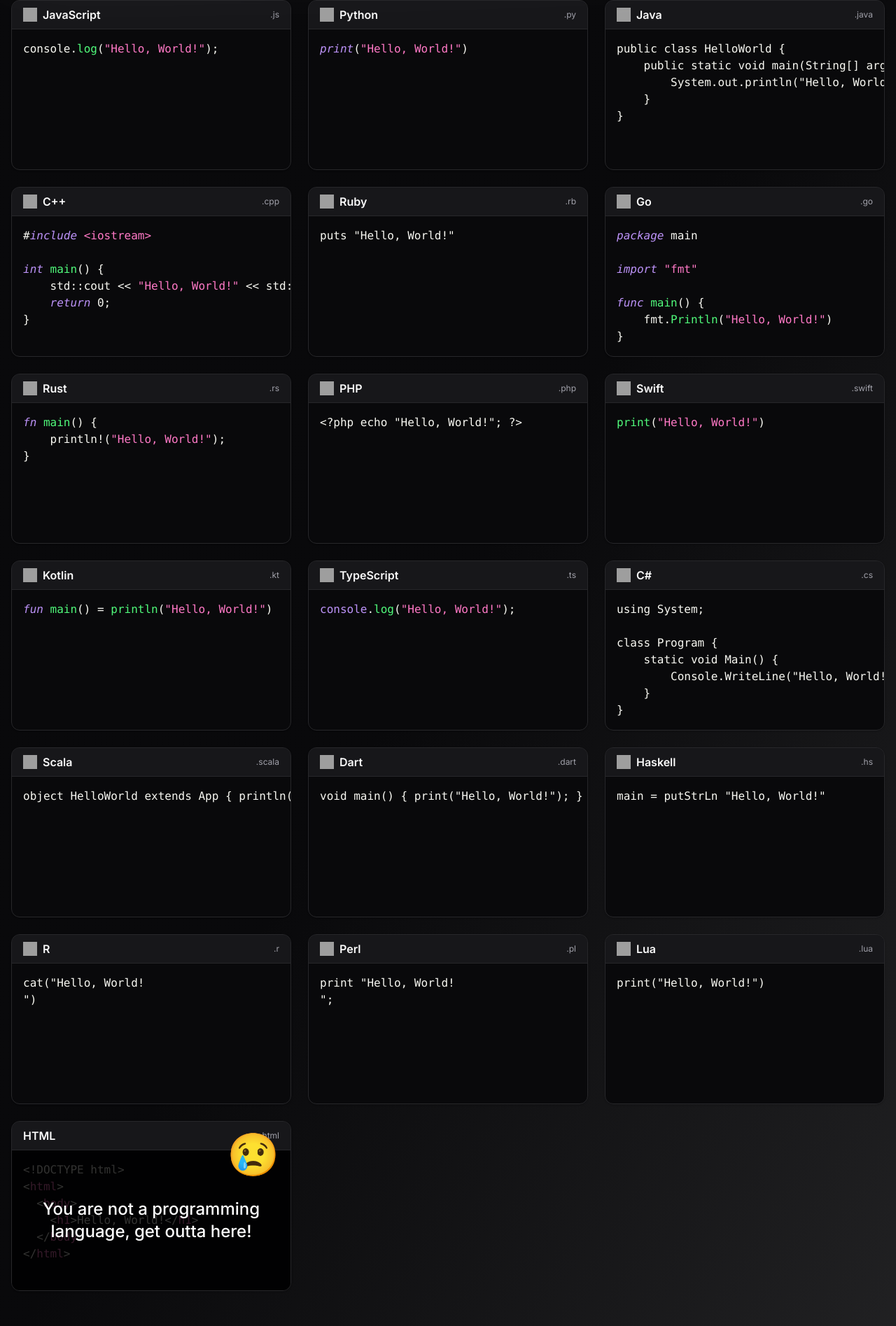
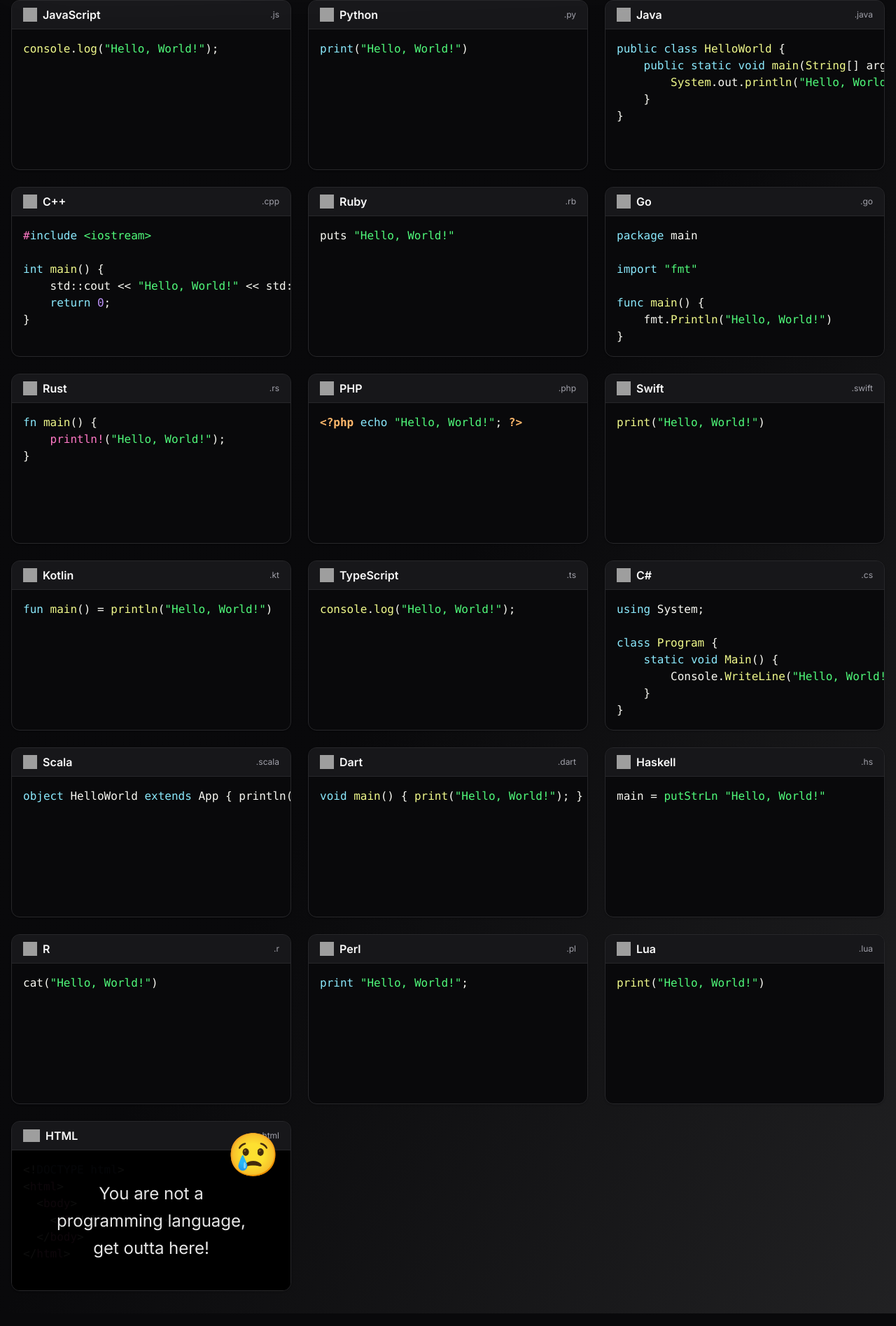
Before and after one commit to essjaykay755/everyhelloworldever, a Next.js app: page / in a window 1280 px wide. Shown: the part 184-2079 px from the top of the page at 70% size. Built offline with nearby package versions, Linux system fonts and the light colour scheme; grey boxes are pictures that could not be loaded.

Commit message:
Added react-syntax-highlighter for code highlighting, updated layout to include a footer, and made various adjustments to styles and components. Removed unused prism-react-renderer and updated font manifest for new fonts.

```diff
--- a/app/layout.tsx
+++ b/app/layout.tsx
@@ -1,6 +1,8 @@
 import type { Metadata } from 'next'
 import { Inter } from 'next/font/google'
 import './globals.css'
+import { League_Spartan } from 'next/font/google'
+import { Footer } from '@/components/footer'
 
 const inter = Inter({ subsets: ['latin'] })
 
@@ -16,7 +18,12 @@ export default function RootLayout({
 }) {
   return (
     <html lang="en" className="dark">
-      <body className={inter.className}>{children}</body>
+      <body className={inter.className}>
+        <main>
+          {children}
+        </main>
+        <Footer />
+      </body>
     </html>
   )
 }
--- a/app/page.tsx
+++ b/app/page.tsx
@@ -17,9 +17,6 @@ export default function HomePage() {
           </p>
         </header>
         <HelloWorldGrid />
-        <footer className="mt-12 text-center text-sm text-primary-foreground/80">
-          An <Link href="https://essjayKay.dev" className="text-primary hover:text-primary/80 transition-colors underline font-medium" target="_blank" rel="noopener noreferrer">EssJayKay.dev</Link> Creation
-        </footer>
       </main>
     </div>
   )
--- a/components/code-block.tsx
+++ b/components/code-block.tsx
@@ -2,7 +2,8 @@
 
 import { Check, Copy } from 'lucide-react'
 import { useState } from 'react'
-import { Highlight, themes } from 'prism-react-renderer'
+import { Prism as SyntaxHighlighter } from 'react-syntax-highlighter'
+import { dracula } from 'react-syntax-highlighter/dist/cjs/styles/prism'
 
 import { Button } from '@/components/ui/button'
 
@@ -11,7 +12,7 @@ interface CodeBlockProps {
   extension: string
 }
 
-// Map file extensions to Prism language identifiers
+// Map file extensions to language identifiers
 const languageMap: { [key: string]: string } = {
   java: 'java',
   rs: 'rust',
@@ -30,7 +31,15 @@ const languageMap: { [key: string]: string } = {
   hs: 'haskell',
   r: 'r',
   pl: 'perl',
-  lua: 'lua'
+  lua: 'lua',
+  html: 'html',
+  css: 'css',
+  sh: 'bash',
+  yml: 'yaml',
+  json: 'json',
+  md: 'markdown',
+  sql: 'sql',
+  xml: 'xml'
 }
 
 export function CodeBlock({ code, extension }: CodeBlockProps) {
@@ -44,26 +53,19 @@ export function CodeBlock({ code, extension }: CodeBlockProps) {
 
   return (
     <div className="relative group min-h-[200px]">
-      <Highlight
-        theme={themes.dracula}
-        code={code.trim()}
+      <SyntaxHighlighter
         language={languageMap[extension] || extension}
+        style={dracula}
+        customStyle={{
+          margin: 0,
+          padding: '1rem',
+          background: 'transparent',
+          minHeight: '200px'
+        }}
+        wrapLongLines={true}
       >
-        {({ style, tokens, getLineProps, getTokenProps }) => (
-          <pre
-            className="p-4 overflow-x-auto h-full"
-            style={{ ...style, background: 'transparent' }}
-          >
-            {tokens.map((line, i) => (
-              <div key={i} {...getLineProps({ line })}>
-                {line.map((token, key) => (
-                  <span key={key} {...getTokenProps({ token })} />
-                ))}
-              </div>
-            ))}
-          </pre>
-        )}
-      </Highlight>
+        {code.trim()}
+      </SyntaxHighlighter>
       <Button
         size="icon"
         variant="secondary"
--- /dev/null
+++ b/components/footer.tsx
@@ -0,0 +1,18 @@
+import { League_Spartan } from 'next/font/google'
+
+const leagueSpartan = League_Spartan({ subsets: ['latin'] })
+
+export function Footer() {
+  return (
+    <footer className="py-6 text-center text-sm text-muted-foreground">
+      <p className="flex items-center justify-center gap-1.5">
+        An{' '}
+        <span className={`${leagueSpartan.className} font-bold text-xl text-foreground`}>
+          EssJayKay
+          <span className="text-base">.dev</span>
+        </span>{' '}
+        Product
+      </p>
+    </footer>
+  )
+}
--- a/components/hello-world-grid.tsx
+++ b/components/hello-world-grid.tsx
@@ -146,14 +146,14 @@ class Program {
   {
     language: "R",
     extension: "r",
-    code: 'cat("Hello, World!\n")',
+    code: 'cat("Hello, World!")',
     icon: "https://cdn.jsdelivr.net/gh/devicons/devicon/icons/r/r-original.svg",
     gradient: "from-blue-500/20 via-blue-500/10 to-blue-500/5"
   },
   {
     language: "Perl",
     extension: "pl",
-    code: 'print "Hello, World!\n";',
+    code: 'print "Hello, World!";',
     icon: "https://cdn.jsdelivr.net/gh/devicons/devicon/icons/perl/perl-original.svg",
     gradient: "from-purple-500/20 via-purple-500/10 to-purple-500/5"
   },
--- a/components/html-card.tsx
+++ b/components/html-card.tsx
@@ -5,6 +5,7 @@ import { X } from 'lucide-react'
 import { Card, CardContent } from '@/components/ui/card'
 import { CodeBlock } from './code-block'
 import { Typewriter } from './typewriter'
+import Image from 'next/image'
 
 export function HtmlCard() {
   const cardRef = useRef<HTMLDivElement>(null)
@@ -63,6 +64,12 @@ export function HtmlCard() {
         <CardContent className="p-0 h-full flex flex-col">
           <div className="border-b border-border bg-muted/50 px-4 py-2 flex items-center justify-between">
             <div className="flex items-center gap-2">
+              <Image
+                src="https://cdn.jsdelivr.net/gh/devicons/devicon/icons/html5/html5-original.svg"
+                alt="HTML5 icon"
+                width={24}
+                height={24}
+              />
               <h2 className="font-semibold">HTML</h2>
             </div>
             <span className="text-xs text-muted-foreground">.html</span>
@@ -78,8 +85,8 @@ export function HtmlCard() {
               </div>
             )}
             {showMessage && (
-              <div className="absolute inset-0 flex items-center justify-center bg-black/80">
-                <div className="text-white text-2xl font-medium text-center px-4">
+              <div className="absolute inset-0 flex items-center justify-center bg-black/95 p-6">
+                <div className="text-white/90 text-2xl text-center max-w-[80%] leading-relaxed">
                   <Typewriter
                     text="You are not a programming language, get outta here!"
                     delay={50}
--- /dev/null
+++ b/components/logo.tsx
@@ -0,0 +1,12 @@
+import { League_Spartan } from 'next/font/google'
+
+const leagueSpartan = League_Spartan({ subsets: ['latin'] })
+
+export function Logo() {
+  return (
+    <h1 className={`${leagueSpartan.className} font-bold text-4xl tracking-tight`}>
+      EssJayKay
+      <span className="text-2xl">.dev</span>
+    </h1>
+  )
+}
--- a/package.json
+++ b/package.json
@@ -17,6 +17,7 @@
     "prism-react-renderer": "^2.4.1",
     "react": "^18",
     "react-dom": "^18",
+    "react-syntax-highlighter": "^15.6.1",
     "tailwind-merge": "^2.5.5",
     "tailwindcss-animate": "^1.0.7"
   },
@@ -24,6 +25,7 @@
     "@types/node": "^20",
     "@types/react": "^18",
     "@types/react-dom": "^18",
+    "@types/react-syntax-highlighter": "^15.5.13",
     "eslint": "^8",
     "eslint-config-next": "14.2.16",
     "postcss": "^8",
```
Also changed, not shown: 70 other files (tests, documents, lock files or other folders).
